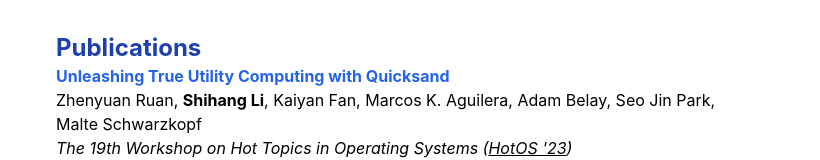
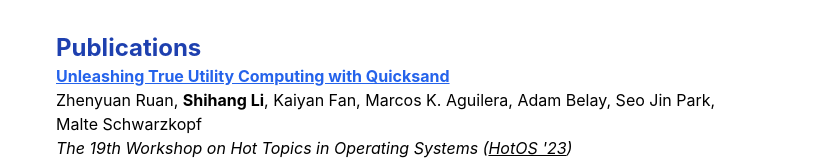
Before and after one commit to vic-lsh/vli, a Next.js app: page / in a window 1280 px wide. Shown: the part 580-740 px from the top of the page, without its empty margins (248-1068 px from the left). Built offline with nearby package versions, Linux system fonts and the light colour scheme.

Commit message:
tweak paper url styling

```diff
--- a/pages/index.tsx
+++ b/pages/index.tsx
@@ -161,7 +161,7 @@ const PublicationEntry: React.FC<{ pub: Publication }> = ({ pub }) => {
       {pub.url ? (
         <a
           href={pub.url}
-          className="font-bold hover:underline text-blue-600 dark:text-dark-accent"
+          className="font-bold underline text-blue-600 dark:text-dark-accent"
         >
           {pub.title}
         </a>
```
